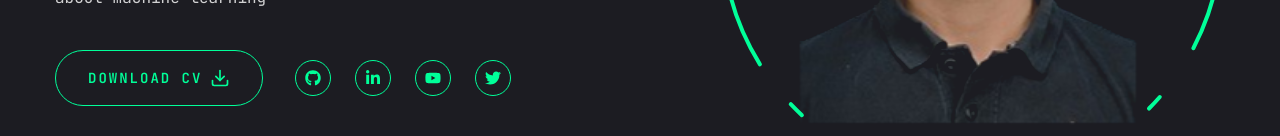
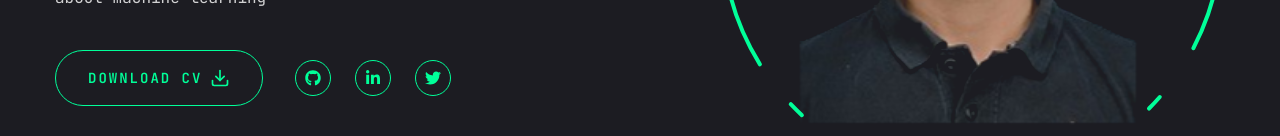
Before and after one commit to HariMenon2002/Personal-portfolio, a Next.js app: page / in a window 1280 px wide. Shown: the part 513-649 px from the top of the page. Built offline with nearby package versions, Linux system fonts and the light colour scheme.

Commit message:
removed youtube icon

```diff
--- a/components/social.jsx
+++ b/components/social.jsx
@@ -4,7 +4,7 @@ import {FaGithub,FaLinkedinIn,FaYoutube,FaTwitter} from "react-icons/fa"
 const social=[
     {icon:<FaGithub/>,path:'https://github.com/HariMenon2002'},
     {icon:<FaLinkedinIn/>,path:'https://www.linkedin.com/in/hari-menon-971bbb17a/'},
-    {icon:<FaYoutube/>,path:''},
+
     {icon:<FaTwitter/>,path:'https://twitter.com/HariMenon2002'},
 ]
 const Social = ({containerStyles,iconStyles}) => {
```
